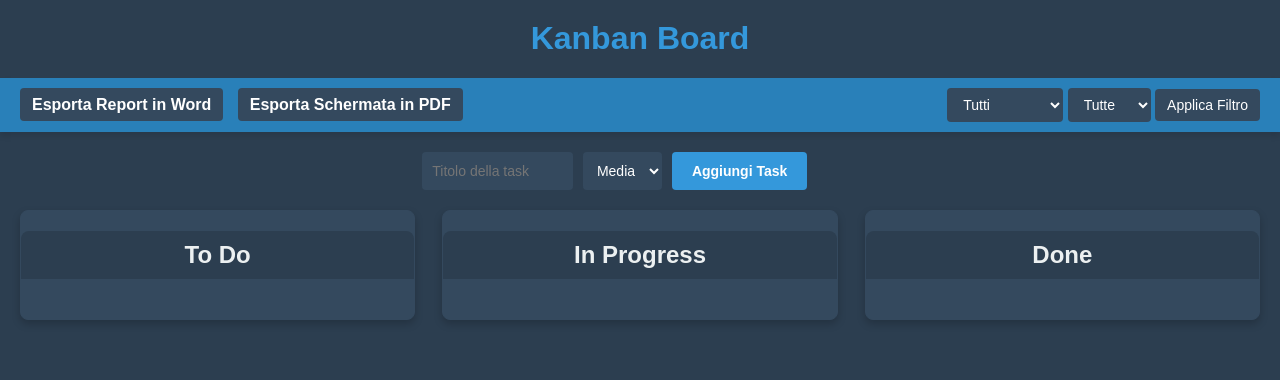
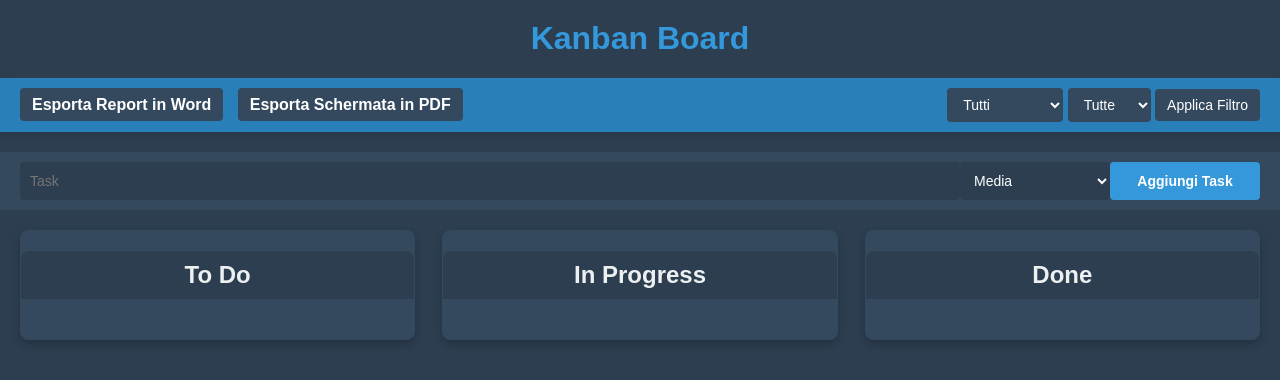
Before and after one commit to Dom2894/KanbanBoard, a Flask app: page / in a window 1280 px wide. Shown: the top 380 px of the page. Run offline with Flask 3, Linux system fonts and the light colour scheme.

Commit message:
Aggiornamento dell'interfaccia kanban.html: campo 'Task', priorità e bottone 'Aggiungi Task' occupano tutta la larghezza

```diff
--- a/templates/kanban.html
+++ b/templates/kanban.html
@@ -55,35 +55,37 @@
         .filters button:hover {
             background-color: #2c3e50;
         }
+
+        /* Sezione di Aggiunta Task */
         .add-task {
             display: flex;
-            justify-content: center;
+            justify-content: space-between; /* Distribuisce gli elementi orizzontalmente */
             align-items: center;
+            padding: 10px 20px;
+            background-color: #34495e;
             margin: 20px 0;
-        }
-        .add-task form {
-            display: flex;
-            gap: 10px;
         }
         .add-task input[type="text"] {
             padding: 10px;
-            width: 30%;
+            width: 70%; /* Occupa il 70% della larghezza */
             border: none;
             border-radius: 4px;
-            background-color: #34495e;
+            background-color: #2c3e50;
             color: white;
             font-size: 14px;
         }
         .add-task select {
             padding: 10px;
+            width: 15%; /* Occupa il 15% della larghezza */
             border: none;
             border-radius: 4px;
-            background-color: #34495e;
+            background-color: #2c3e50;
             color: white;
             font-size: 14px;
         }
         .add-task button {
             padding: 10px 20px;
+            width: 15%; /* Occupa il 15% della larghezza */
             border: none;
             border-radius: 4px;
             background-color: #3498db;
@@ -95,6 +97,8 @@
         .add-task button:hover {
             background-color: #2980b9;
         }
+
+        /* Dashboard */
         .dashboard {
             display: flex;
             flex-wrap: wrap;
@@ -182,16 +186,16 @@
         </div>
     </div>
 
-    <!-- Sezione di Aggiunta Task -->
+    <!-- Sezione di Aggiunta Task (Occupa tutta la larghezza) -->
     <div class="add-task">
-        <form action="/add_task" method="post">
-            <input type="text" name="title" placeholder="Titolo della task" required>
-            <select name="priority">
+        <form action="/add_task" method="post" style="display: flex; width: 100%;">
+            <input type="text" name="title" placeholder="Task" required style="flex: 1;"> <!-- Campo "Task" -->
+            <select name="priority" style="flex: 0 0 150px;"> <!-- Selezione Priorità -->
                 <option value="Alta">Alta</option>
                 <option value="Media" selected>Media</option>
                 <option value="Bassa">Bassa</option>
             </select>
-            <button type="submit">Aggiungi Task</button>
+            <button type="submit" style="flex: 0 0 150px;">Aggiungi Task</button> <!-- Bottone Aggiungi -->
         </form>
     </div>
 
```
